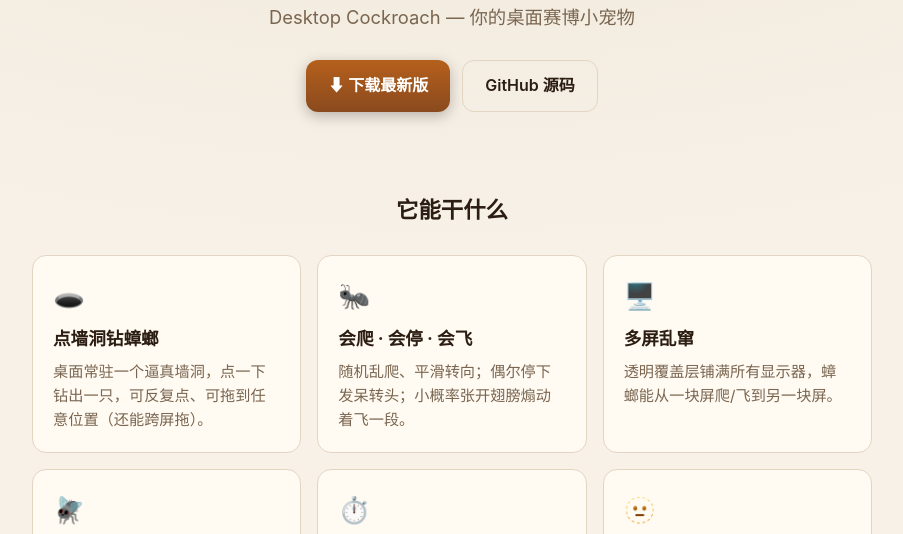
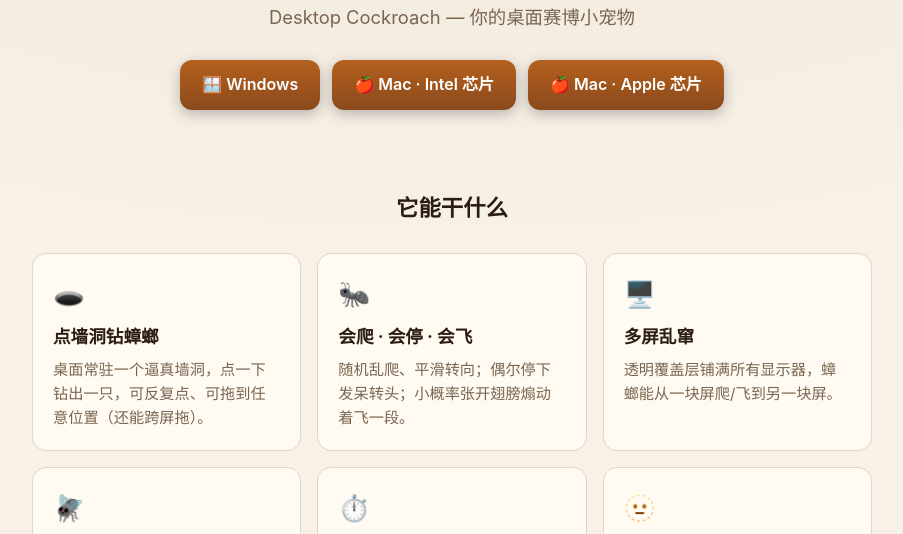
Before and after one commit to GonsonInter/desktop-cockroach, an Electron app: page site/index.html in a window 1280 px wide. Shown: the part 240-774 px from the top of the page, without its empty margins (188-1091 px from the left). Drawn offline with Linux system fonts and the light colour scheme.

Commit message:
首页下载区改三平台直链(固定文件名) + 版本 0.1.3

```diff
--- a/electron-builder.yml
+++ b/electron-builder.yml
@@ -1,5 +1,6 @@
 appId: com.gonson.desktopcockroach
 productName: DesktopCockroach
+artifactName: ${productName}-${os}-${arch}.${ext} # 固定文件名（不带版本号），供 latest 直链
 directories:
   output: release
 files:
--- a/package.json
+++ b/package.json
@@ -1,6 +1,6 @@
 {
   "name": "desktop-cockroach",
-  "version": "0.1.2",
+  "version": "0.1.3",
   "description": "桌面蟑螂 - 点墙洞钻出蟑螂满屏爬",
   "author": "GonsonInter",
   "main": "out/main/index.js",
--- a/site/index.html
+++ b/site/index.html
@@ -121,8 +121,9 @@
         <h1>桌面蟑螂 🪳</h1>
         <p class="tag">Desktop Cockroach — 你的桌面赛博小宠物</p>
         <div class="btns">
-          <a class="btn" href="https://github.com/GonsonInter/desktop-cockroach/releases/latest">⬇ 下载最新版</a>
-          <a class="btn ghost" href="https://github.com/GonsonInter/desktop-cockroach">GitHub 源码</a>
+          <a class="btn" href="https://github.com/GonsonInter/desktop-cockroach/releases/latest/download/DesktopCockroach-win-x64.exe">🪟 Windows</a>
+          <a class="btn" href="https://github.com/GonsonInter/desktop-cockroach/releases/latest/download/DesktopCockroach-mac-x64.dmg">🍎 Mac · Intel 芯片</a>
+          <a class="btn" href="https://github.com/GonsonInter/desktop-cockroach/releases/latest/download/DesktopCockroach-mac-arm64.dmg">🍎 Mac · Apple 芯片</a>
         </div>
       </section>
 
```
